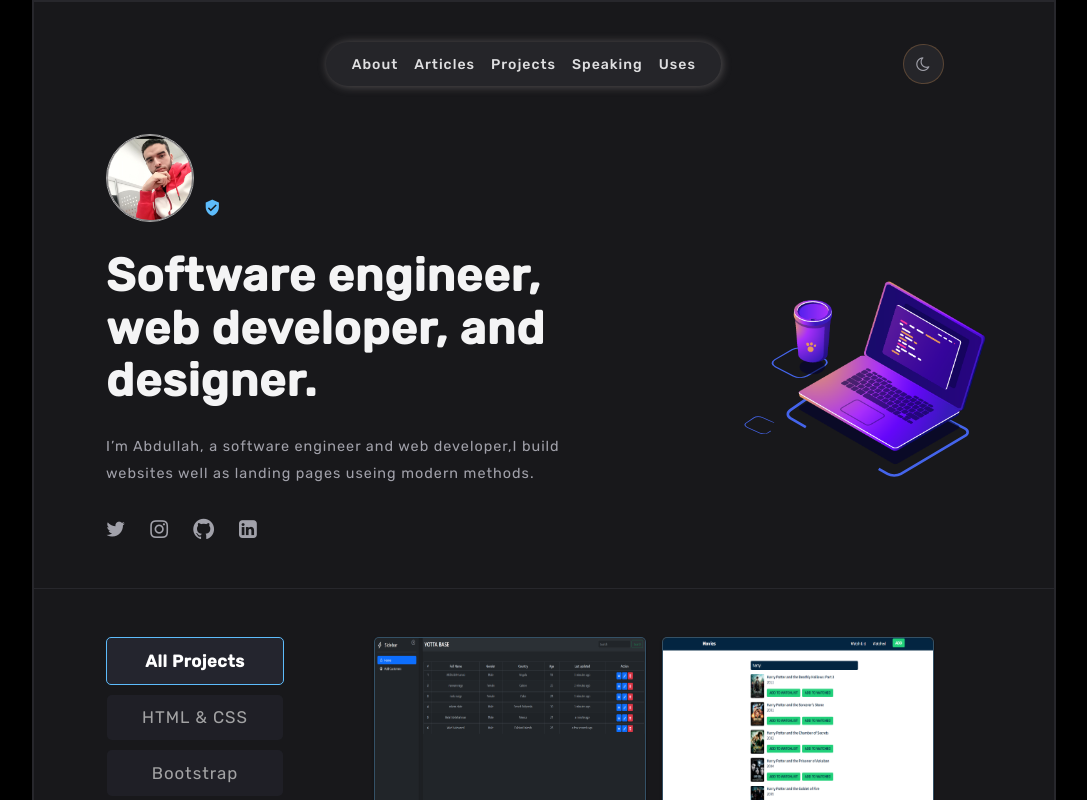
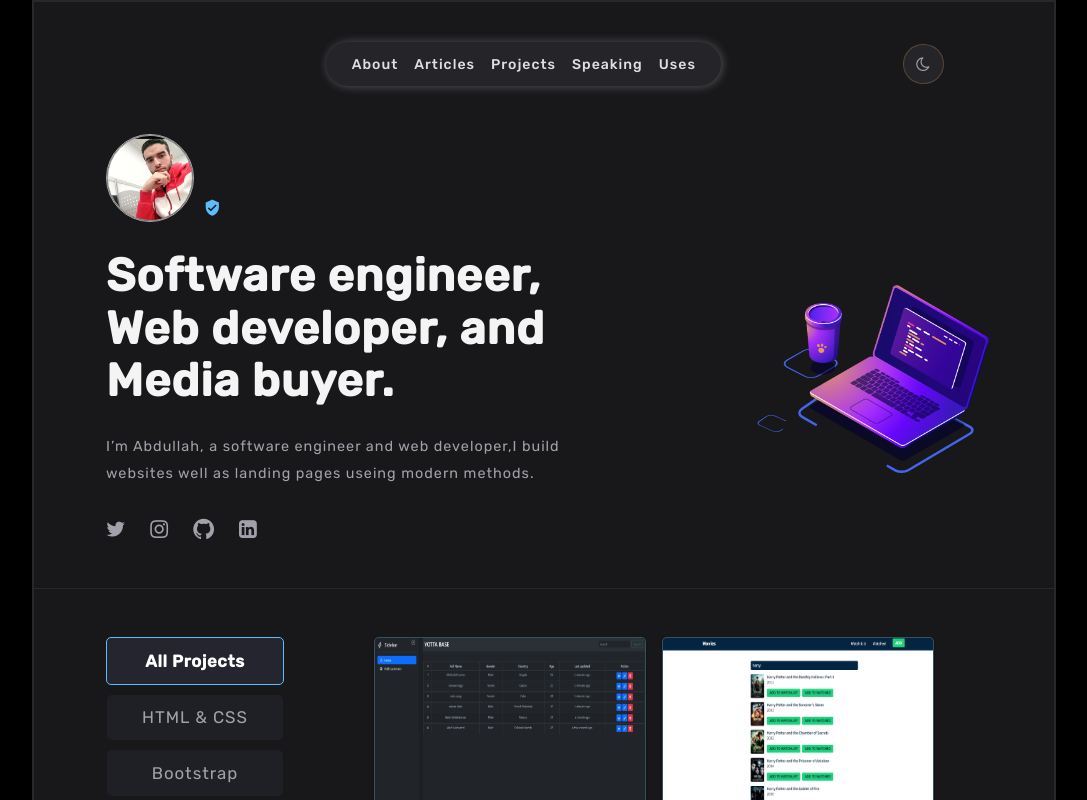
Before and after one commit to AbdallahAmr777/my-web, a React (Vite) app: page / in a window 1280 px wide. Shown: the top 800 px of the page, without its empty margins (96-1183 px from the left). Built offline with nearby package versions, Linux system fonts and the light colour scheme.

Commit message:
Update Hero.jsx

```diff
--- a/src/component/2-hero/Hero.jsx
+++ b/src/component/2-hero/Hero.jsx
@@ -10,7 +10,7 @@ const Hero = () => {
           <div className="icon-verified_user"></div>
         </div>
         <h1 className="title">
-          Software engineer, web developer, and designer.
+          Software engineer, Web developer, and Media buyer.
         </h1>
         <p className="subTitle">
          I’m Abdullah, a software engineer and web developer,I build websites well as landing pages useing modern methods.
```
